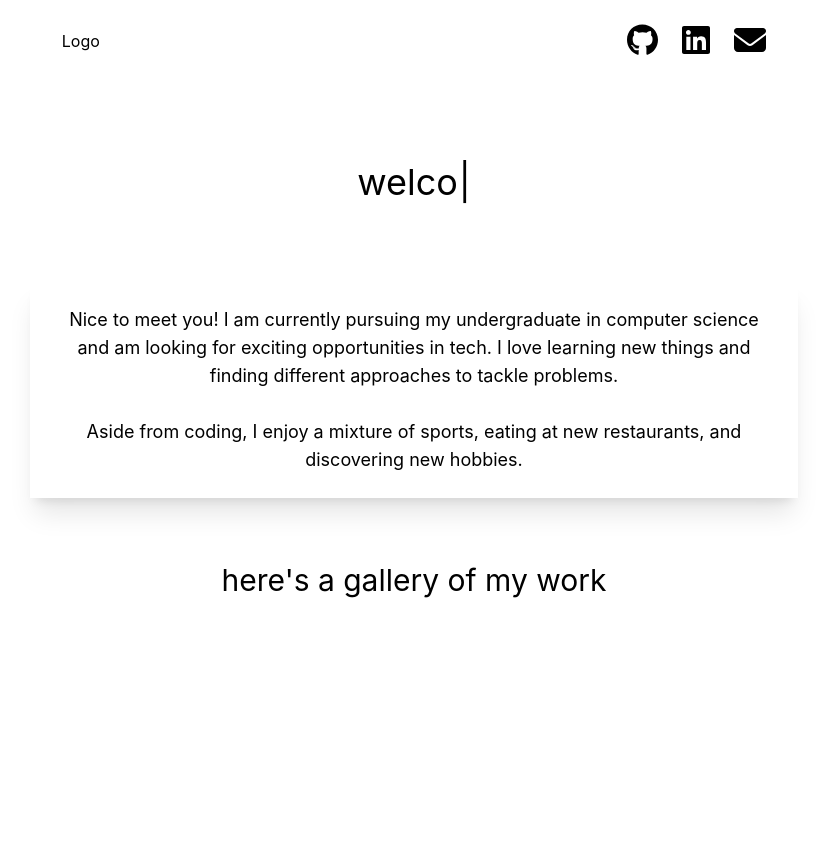
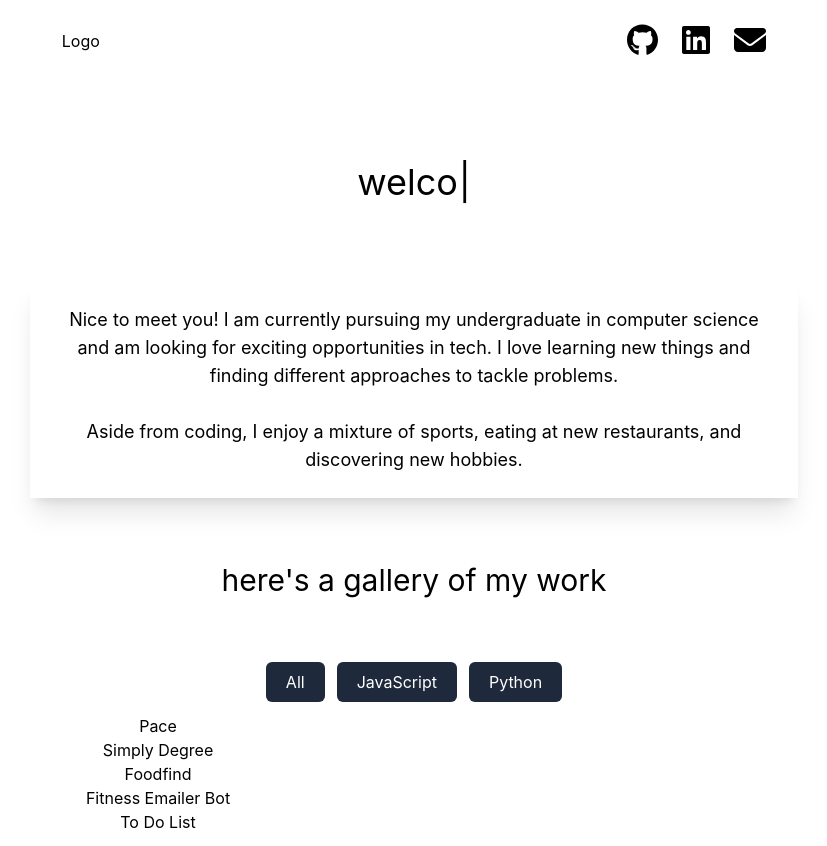
Before and after one commit to bencostas/bencostas.github.io, a React (Create React App) app: page / in a window 1280 px wide. Shown: the whole page, without its empty margins (226-1053 px from the left). Before the commit the page ends 800 px from the top, so only its background shows below. Built offline with nearby package versions, Linux system fonts and the light colour scheme.

Commit message:
adding project gallery

```diff
--- /dev/null
+++ b/src/Components/Buttons.js
@@ -0,0 +1,31 @@
+import React from "react";
+import Data from "./Data";
+
+const Buttons = ({ filterItem, setItem, menuItems }) => {
+  return (
+    <>
+      <div className="space-x-3 ">
+        <button
+        className="px-5 py-2 rounded-md text-white bg-slate-800 hover:bg-slate-800 active:bg-slate-800 focus:outline-none focus:ring focus:ring-slate-400"
+        onClick={() => setItem(Data)}
+        >
+            All
+        </button>
+        {menuItems.map((Val, id) => {
+          return (
+            <button
+              className="px-5 py-2 rounded-md text-white bg-slate-800 hover:bg-slate-800 active:bg-slate-800 focus:outline-none focus:ring focus:ring-slate-400"
+              onClick={() => filterItem(Val)}
+              key={id}
+            >
+              {Val}
+            </button>
+          );
+        })}
+
+      </div>
+    </>
+  );
+};
+
+export default Buttons;
--- /dev/null
+++ b/src/Components/Container.js
@@ -0,0 +1,28 @@
+import React from "react";
+
+const Container = ({item}) => {
+    return (
+        <>
+        <div className="w-full md:w-3/5 p-3 flex items-center flex-col">
+            <div className="">
+            {item.map((Val) => {
+                return (
+                <div
+                    className=""
+                    key={Val.id}
+                >
+                    <div className="card-body">
+                        <a href={Val.link}>
+                            {Val.name}
+                        </a>
+                    </div>
+                </div>
+                );
+            })}
+            </div>
+        </div>
+        </>
+    );
+};
+
+export default Container;
--- /dev/null
+++ b/src/Components/Data.js
@@ -0,0 +1,30 @@
+const Data =[
+    {
+        name: "Pace",
+        language: "JavaScript",
+        link: "https://github.com/bencostas/Pace-Running-App"
+    },
+    {
+        name: "Simply Degree",
+        language: "JavaScript",
+        link: "https://github.com/bencostas/SimplyDegree/tree/main"
+    },
+    {
+        name: "Foodfind",
+        language: "JavaScript",
+        link: "https://devpost.com/software/foodfind-fg4cpx"
+    },
+    {
+        name: "Fitness Emailer Bot",
+        language: "Python",
+        link: "https://github.com/bencostas/fitness-emailer-bot"
+    },
+    {
+        name: "To Do List",
+        language: "JavaScript",
+        link: "https://github.com/bencostas/todolistextension"
+    }
+
+]
+
+export default Data;
--- a/src/Components/Gallery.tsx
+++ b/src/Components/Gallery.tsx
@@ -1,11 +1,32 @@
-import React from "react";
+import React, {useState} from "react";
+import Data from "./Data";
+import Container from "./Container.js";
+import Buttons from "./Buttons.js";
 
-function Gallery() {
-    return (
+const Gallery = () => {
+    const [item, setItem] = useState(Data);
+    const menuItems = [...new Set(Data.map((Val) => Val.language))];
+
+    const filterItem = (curcat) => {
+        const newItem = Data.filter((newVal) => {
+          return newVal.language === curcat;
+        });
+        setItem(newItem);
+      };
+
+    return  (
+        <>
         <div className="text-3xl py-16">
             here's a gallery of my work
         </div>
+        <Buttons
+            filterItem={filterItem}
+            setItem={setItem}
+            menuItems={menuItems}
+          />
+        <Container item={item}/>
+        </>
     );
-}
+};
 
 export default Gallery;
```
